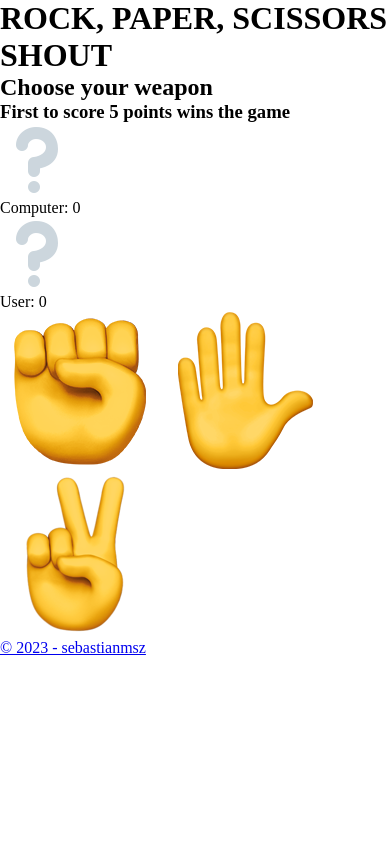
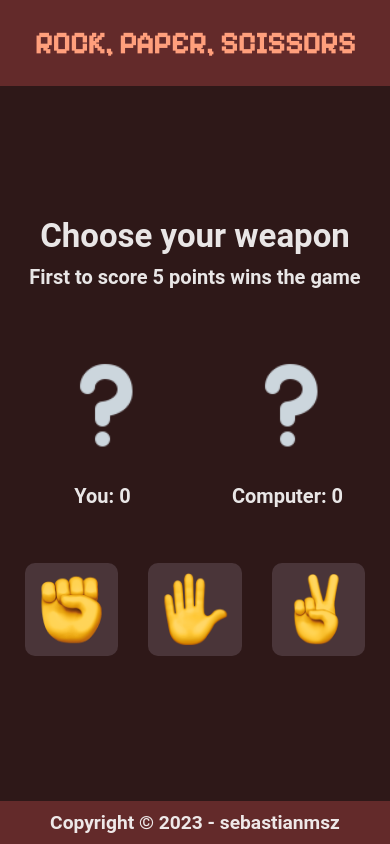
Before and after one commit to sebastianmsz/Rock-Paper-Scissors, a plain HTML site: page index.html in a window 390 px wide. Drawn offline with Linux system fonts and the light colour scheme.

Commit message:
Add style
style the page and add a media query for mobile compatibility.

```diff
--- a/index.html
+++ b/index.html
@@ -4,14 +4,16 @@
     <meta charset='UTF-8'>
     <meta name='viewport' content='width=device-width, initial-scale=1.0'>
     <title>Rock-Paper-Scissors!</title>
+    <link rel="shortcut icon" type="x-icon" href="img/rock-paper-scissors.ico">
     <link rel='stylesheet' href='style.css'>
     <script src='script.js' defer></script>
 </head>
 <body>
     <header>
-        <h1>ROCK, PAPER, SCISSORS SHOUT</h1>
+        <h1>ROCK, PAPER, SCISSORS</h1>
     </header>
     <main>
+        <div class="container">
             <section class='result'>
                 <h2>Choose your weapon</h2>
                 <h3>First to score 5 points wins the game</h3>
@@ -19,11 +21,11 @@
             <section class='score'>
                 <div class='user'>
                     <img src='img/question.png' alt=''>
-                <p class='score'>Computer: 0</p>
+                    <p class='score'>You: <span>0</span></p>
                 </div>
                 <div class='computer'>
                     <img src='img/question.png' alt=''>
-                <p class='score'>User: 0</p>
+                    <p class='score'>Computer: <span>0</span></p>
                 </div>
             </section>
             <section class='options'>
@@ -31,10 +33,10 @@
                 <img src='img/paper.png' alt='paper hand sign'>
                 <img src='img/scissors.png' alt='scissors hand sign'>
             </section>
-
+        </div>
     </main>
     <footer>
-        <a href='https://github.com/sebastianmsz' target='_blank' rel='noopener noreferrer'>&copy; 2023 - sebastianmsz</a>
+        <a href='https://github.com/sebastianmsz' target='_blank' rel='noopener noreferrer'>Copyright &copy; 2023 - sebastianmsz</a>
     </footer>
 </body>
 </html>
--- a/style.css
+++ b/style.css
@@ -1,5 +1,119 @@
+@import url('https://fonts.googleapis.com/css2?family=Montserrat:wght@900&family=Pixelify+Sans&family=Roboto+Mono&display=swap');
+
+
+
 * {
     padding: 0;
     margin: 0;
     box-sizing: border-box;
+    overflow: hidden;
+    color: rgba(255, 255, 255, 0.893);
 }
+
+body {
+    font-family: roboto, sans-serif;
+    display: flex;
+    flex-direction: column;
+    height: 100vh;
+}
+
+header {
+    display: flex;
+    text-align: center;
+    justify-content: center;
+    padding: 25px;
+    background-color: rgb(99, 42, 42);
+    font-family: 'Pixelify Sans', sans-serif;
+    font-size: 22px;
+}
+
+header h1 {
+    color: rgb(255, 159, 124);
+}
+
+main {
+    background-color: rgb(46, 24, 24);
+    flex: 1;
+    justify-content: center;
+    align-items: center;
+    display: flex;
+}
+
+
+section {
+    display: flex;
+    justify-content: center;
+    padding: 10px;
+}
+
+.result {
+    flex-direction: column;
+    align-items: center;
+    font-size: 22px;
+    margin-bottom: 20px;
+}
+
+.result h3 {
+    font-size: 20px;
+    margin-top: 10px;
+}
+
+.score {
+    margin-bottom: 10px;
+    font-weight: bold;
+    font-size: 20px;
+}
+
+.score div {
+    margin: 0px 20px;
+    text-align: center;
+}
+
+.score img {
+    padding: 30px;
+    width: 150px;
+}
+
+.options img{
+    border-radius: 10px;
+    background-color: rgba(219, 212, 233, 0.158);
+    margin: 15px;
+    padding: 30px;
+    width: 150px;
+    transition: 0.2s;
+}
+
+.options img:hover{
+    transform: scale(1.2);
+    cursor: pointer;
+}
+
+footer {
+    display: flex;
+    text-align: center;
+    justify-content: center;
+    padding: 20px;
+    background-color: rgb(99, 42, 42);
+    font-weight: bold;
+}
+
+footer a{
+    text-decoration: none;
+    font-size: larger;
+}
+
+@media (max-width: 550px) {
+    h1 {
+        font-size: 30px;
+    }
+
+    .options img{
+        margin: 15px;
+        padding: 10px;
+        width: 100px;
+    }
+
+    footer {
+        padding: 10px;
+    }
+}
```
Also changed, not shown: img/rock-paper-scissors.ico (added), 1 other file. Lines whose indentation alone changed are shown as unchanged.
